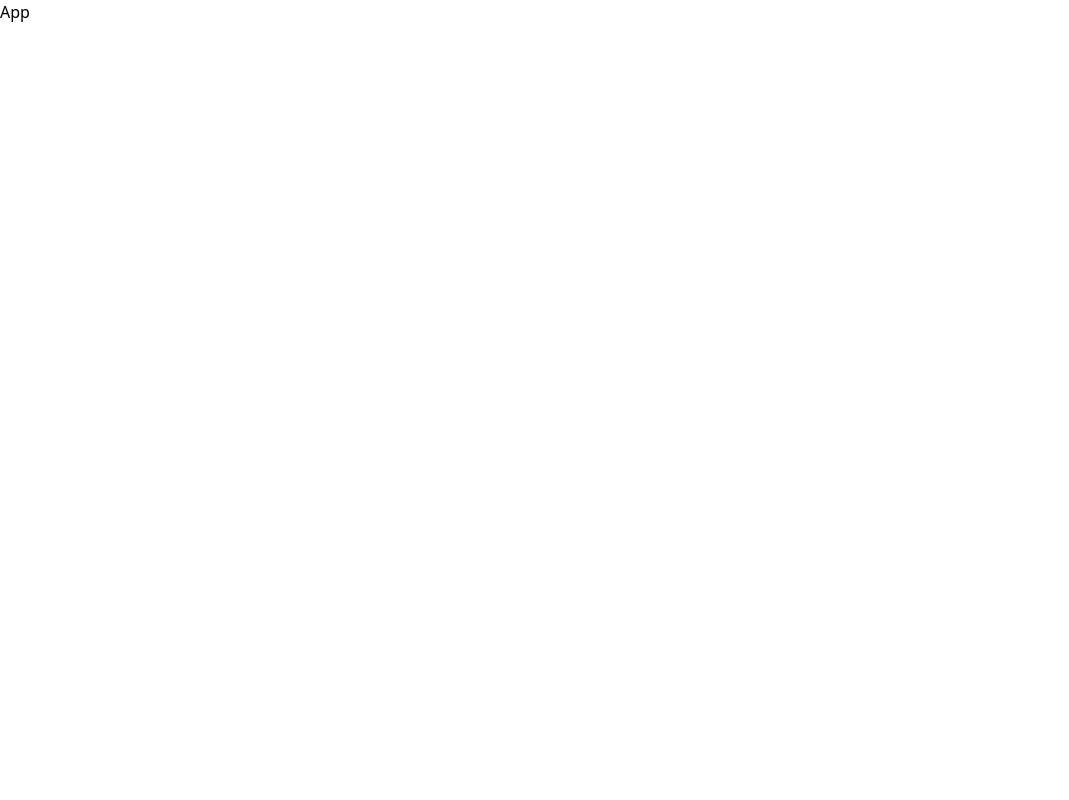
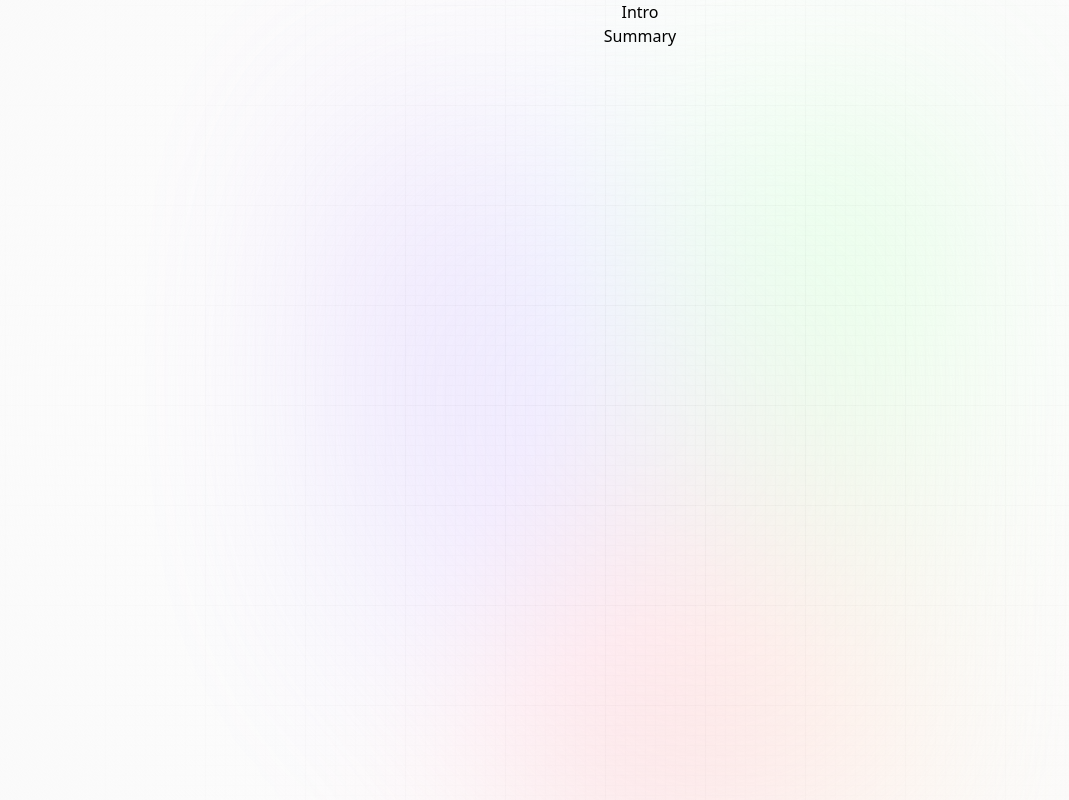
Before and after one commit to SANTO-PRO/BRIEF.Ai, a React (Vite) app: page / in a window 1280 px wide. Shown: the whole page, without its empty margins (0-1069 px from the left). Built offline with nearby package versions, Linux system fonts and the light colour scheme; a web font is replaced by a local one.

Commit message:
React Components creating

```diff
--- a/src/App.jsx
+++ b/src/App.jsx
@@ -1,5 +1,18 @@
+import { Intro, Summary } from './components';
+
 const App = () => {
-	return <div>App</div>;
+	return (
+		<main>
+			<div className="main">
+				<div className="gradient" />
+			</div>
+
+			<div className="app">
+				<Intro />
+				<Summary />
+			</div>
+		</main>
+	);
 };
 
 export default App;
```
